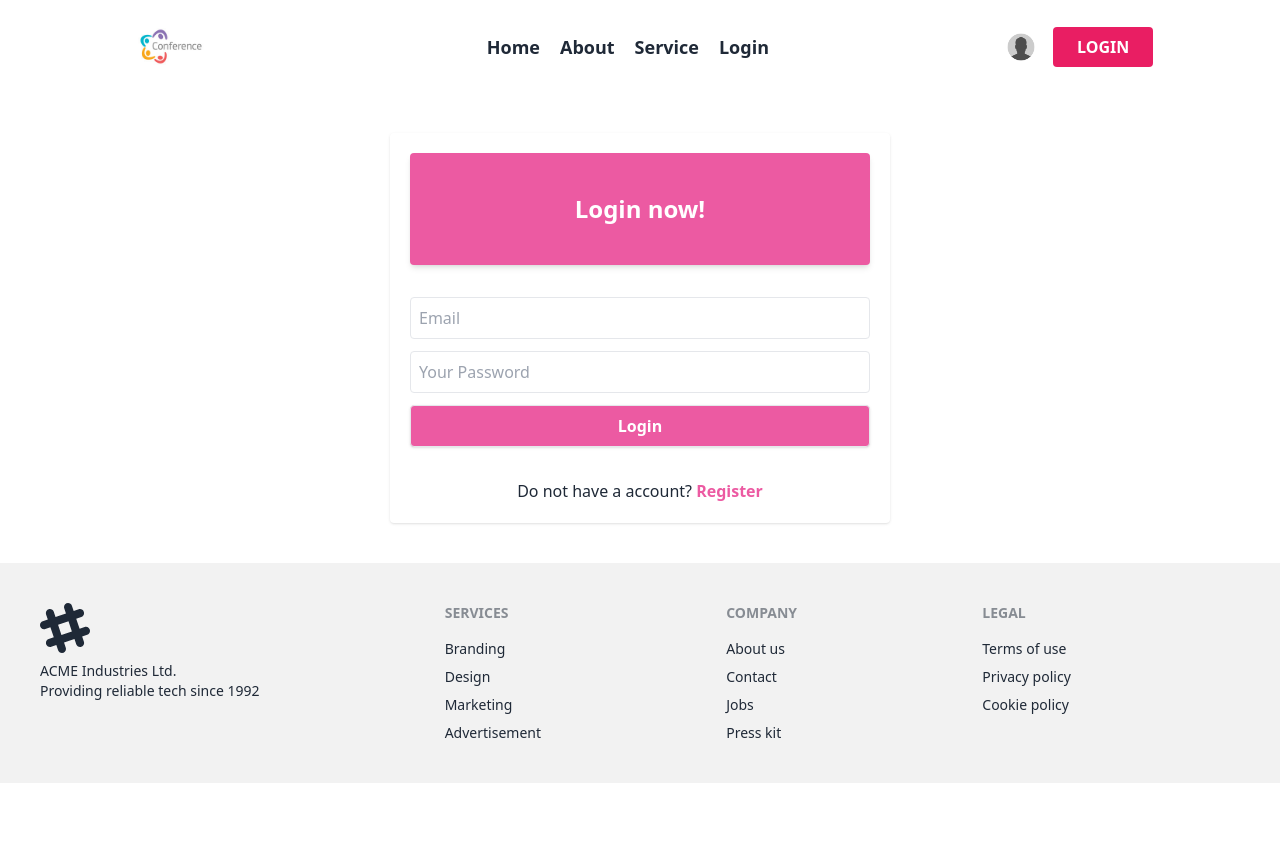
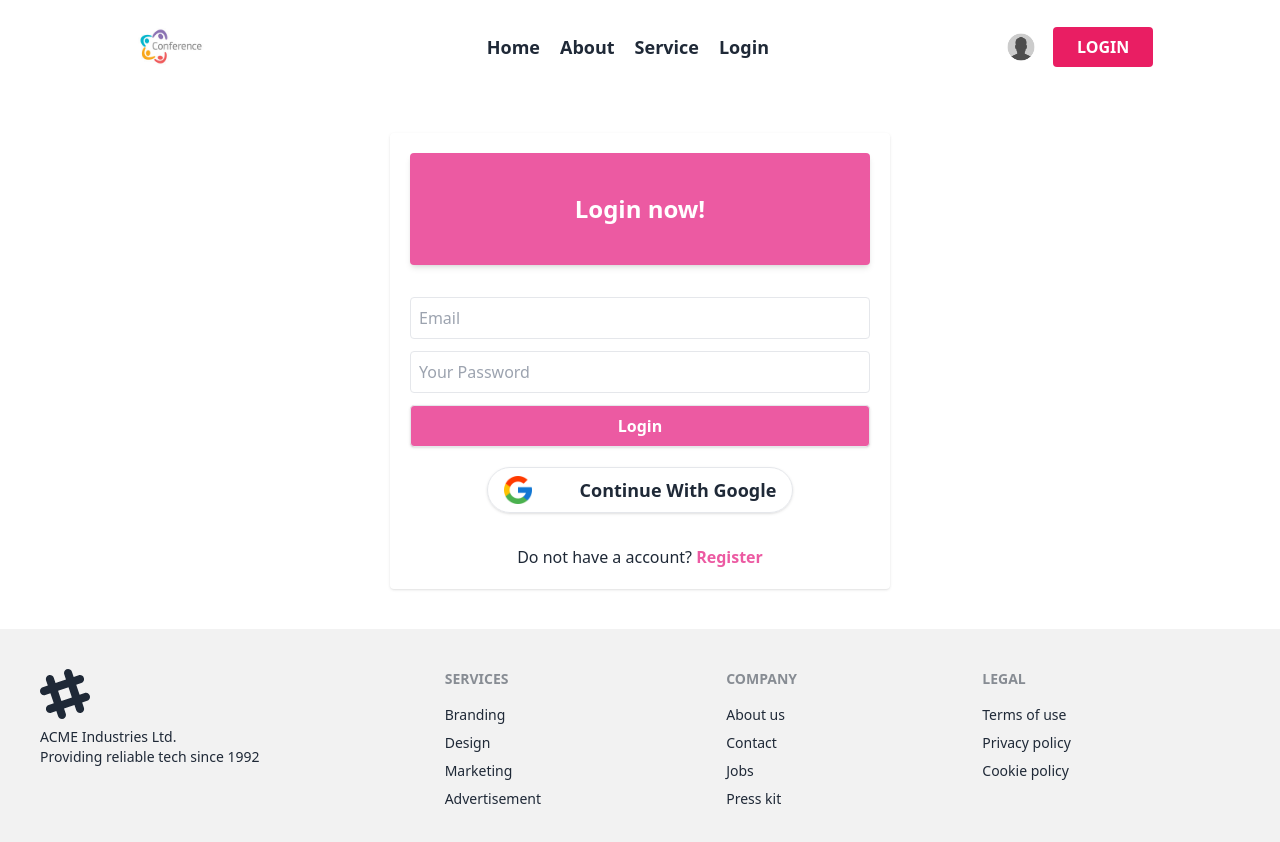
Before and after one commit to garbasarkar/every-mangemene, a React (Vite) app: page /login in a window 1280 px wide. Shown: the top 842 px of the page. Before the commit the page ends 800 px from the top, so only its background shows below. Built offline with nearby package versions, Linux system fonts and the light colour scheme; no server answers.

Commit message:
create a signin google provider complate

```diff
--- a/src/AuthProvider/AuthProvider.jsx
+++ b/src/AuthProvider/AuthProvider.jsx
@@ -1,9 +1,11 @@
 import { createContext, useEffect, useState } from "react";
 import auth from "../firebaseData/firebase.config";
 import {
+  GoogleAuthProvider,
   createUserWithEmailAndPassword,
   onAuthStateChanged,
   signInWithEmailAndPassword,
+  signInWithPopup,
   signOut,
 } from "firebase/auth";
 
@@ -12,6 +14,7 @@ export const AuthContext = createContext(null);
 const AuthProvider = ({ children }) => {
   const [user, setUser] = useState("");
   const [loading, setLoading] = useState(true);
+  const googleProvider = new GoogleAuthProvider();
 
   const userCreate = (email, password) => {
     return createUserWithEmailAndPassword(auth, email, password);
@@ -26,6 +29,9 @@ const AuthProvider = ({ children }) => {
     setLoading(true);
     return signOut(auth);
   };
+  const googleSignIn = () => {
+    return signInWithPopup(auth, googleProvider)
+  }
 
   useEffect(() => {
     const userFixed = onAuthStateChanged(auth, (currentUser) => {
@@ -38,7 +44,7 @@ const AuthProvider = ({ children }) => {
     };
   }, []);
 
-  const authInfo = { user, loading, userCreate, userLogin, logOut };
+  const authInfo = { user, loading, userCreate, userLogin, logOut , googleSignIn };
   return (
     <AuthContext.Provider value={authInfo}>{children}</AuthContext.Provider>
   );
--- a/src/AuthProvider/SpecialRouter.jsx
+++ b/src/AuthProvider/SpecialRouter.jsx
@@ -1,4 +1,4 @@
-import React, { useContext } from "react";
+import { useContext } from "react";
 import { AuthContext } from "./AuthProvider";
 import { Navigate, useLocation } from "react-router-dom";
 
--- a/src/RegisterPage/Login.jsx
+++ b/src/RegisterPage/Login.jsx
@@ -1,31 +1,65 @@
 import { useContext, useState } from "react";
+import googleIcon from "/src/images/google-icon.png";
 import { Link, useLocation, useNavigate } from "react-router-dom";
 import { AuthContext } from "../AuthProvider/AuthProvider";
 import swal from "sweetalert";
 
 const Login = () => {
-  const { userLogin } = useContext(AuthContext);
-  const [loginsec, setLoginSec] = useState("");
+  const { userLogin, googleSignIn } = useContext(AuthContext);
+  const [errors, setErrors] = useState("");
+  // const [email, setEmail] = useState("");
+  // const [password, setPassword] = useState('');
+
   const navigate = useNavigate();
   const location = useLocation();
   const handleBtnLogin = (e) => {
     e.preventDefault();
+    // const errors = validate();
+    // setErrors(errors);
+    // if(Object.keys(errors).length == 0){
+    //   alert('Done!')
+    // }
     const fromIn = new FormData(e.currentTarget);
     const email = fromIn.get("email");
     const password = fromIn.get("password");
     console.log(email, password);
-
+    setErrors("");
     userLogin(email, password)
       .then((result) => {
         console.log(result.user);
         swal("Good job!", "Login Sucssesfull!", "success");
-        navigate(location?.pathname ? location.state : '/');
-
+        navigate(location?.pathname ? location.state : "/");
+      })
+      .catch((error) => {
+        console.log(error);
+        setErrors("Please provide ma a valid input!!!");
+      });
+  };
+  const handleGoogleSignIn = () => {
+    googleSignIn()
+      .then((result) => {
+        console.log(result.user);
       })
       .catch((error) => {
         console.log(error);
       });
   };
+  // const validate = () => {
+  //   const error = {};
+  //   if(!email){
+  //     error.email= 'Email not Matched!';
+  //   }else{
+  //     error.email = '';
+  //   }
+  //   if(!password){
+  //     error.password = 'Password is Required!';
+  //   }else if(password.length < 6){
+  //     error.password = 'Password should be at least 6 characters or longer!'
+  //   }else{
+  //     error.password = '';
+  //   }
+  //   return error;
+  // }
   return (
     <div className="w-4/2">
       <div className="shadow w-[500px] p-5 rounded mx-auto mt-10 mb-10">
@@ -35,25 +69,43 @@ const Login = () => {
         <form onSubmit={handleBtnLogin}>
           <input
             className="w-full border mt-3 mb-3 py-2 px-2 rounded"
+            // onChange={(e) => setEmail(e.target.value)}
             type="email"
             name="email"
             id="email"
             placeholder="Email"
+            required
           />
+          {/* {errors.email && <h3 className="text-rose-500">{errors.email}</h3>} */}
           <br />
           <input
             className="w-full border py-2 px-2 rounded"
+            // onChange={(e) => setPassword(e.target.value)}
             type="password"
             name="password"
             id="password"
             placeholder="Your Password"
+            required
           />
+          {/* {errors.password && <h3 className="text-rose-500">{errors.password}</h3>} */}
           <input
             className="w-full border py-2 px-2 rounded mt-3 bg-[#EC5AA2] shadow text-white font-semibold"
             type="submit"
             value="Login"
           />
+          {errors && (
+            <p className="text-red-500 font-semibold text-lg">{errors}</p>
+          )}
         </form>
+        <div className=" flex justify-center mt-5 cursor-pointer">
+          <div
+            onClick={handleGoogleSignIn}
+            className="w-2/3 flex items-center gap-5 border justify-between px-4 p-2 rounded-full shadow"
+          >
+            <img className="w-7" src={googleIcon} alt="" />
+            <h1 className="text-lg font-semibold">Continue With Google</h1>
+          </div>
+        </div>
         <div>
           <h1 className="mt-8 text-center">
             Do not have a account?{" "}
--- a/src/RegisterPage/Register.jsx
+++ b/src/RegisterPage/Register.jsx
@@ -1,10 +1,11 @@
 import { useContext, useState } from "react";
+import googleIcon from "/src/images/google-icon.png";
 import { Link } from "react-router-dom";
 import { AuthContext } from "../AuthProvider/AuthProvider";
 import swal from "sweetalert";
 
 const Register = () => {
-  const { userCreate } = useContext(AuthContext);
+  const { userCreate, googleSignIn } = useContext(AuthContext);
   const [errors, setErrors] = useState("");
   const [emailErr, setEmailErr] = useState('')
   const handleBtnRegister = (e) => {
@@ -40,6 +41,15 @@ const Register = () => {
         setEmailErr("Your email address has been used! ");
       });
   };
+  const handleGoogleSignIn = () => {
+    googleSignIn()
+  .then(result => {
+    console.log(result.user)
+  })
+  .catch(error => {
+    console.log(error)
+  })
+}
   return (
     <div className="w-4/2">
       <div className="shadow w-[500px] p-5 rounded mx-auto mt-10 mb-10">
@@ -85,6 +95,12 @@ const Register = () => {
             value="Register"
           />
         </form>
+        <div className=" flex justify-center mt-5 cursor-pointer">
+          <div onClick={handleGoogleSignIn} className="w-2/3 flex items-center gap-5 border justify-between px-4 p-2 rounded-full shadow">
+            <img className="w-7" src={googleIcon} alt="" />
+            <h1 className="text-lg font-semibold">Continue With Google</h1>
+          </div>
+        </div>
         <div>
           <h1 className="mt-8 text-center">
             Do not have a account?{" "}
```
Also changed, not shown: src/images/google-icon.png (added).
